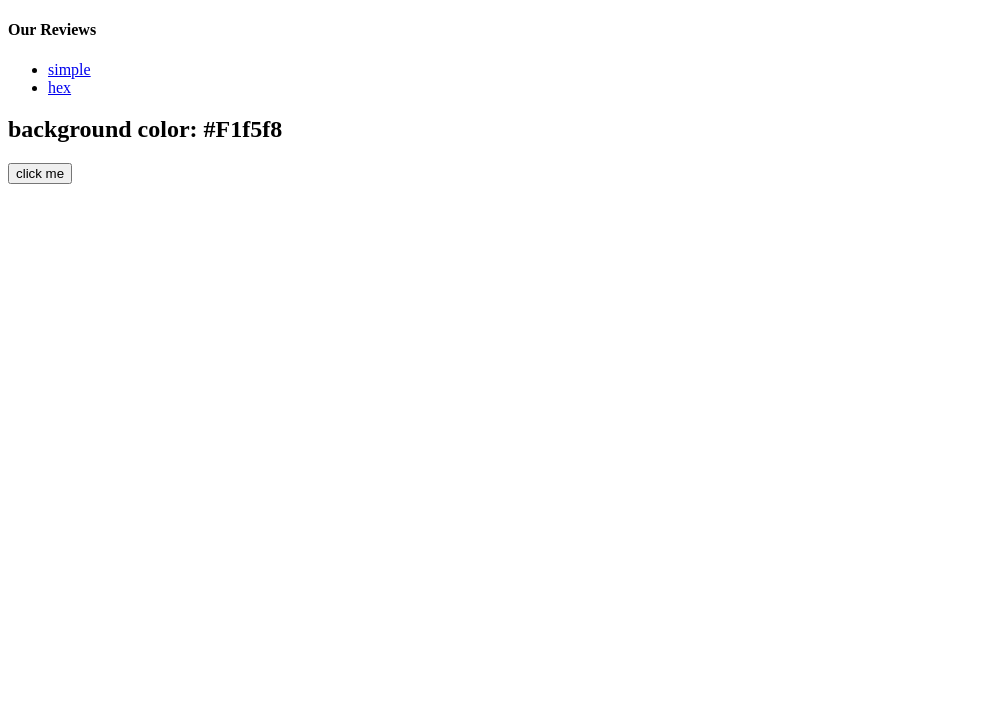
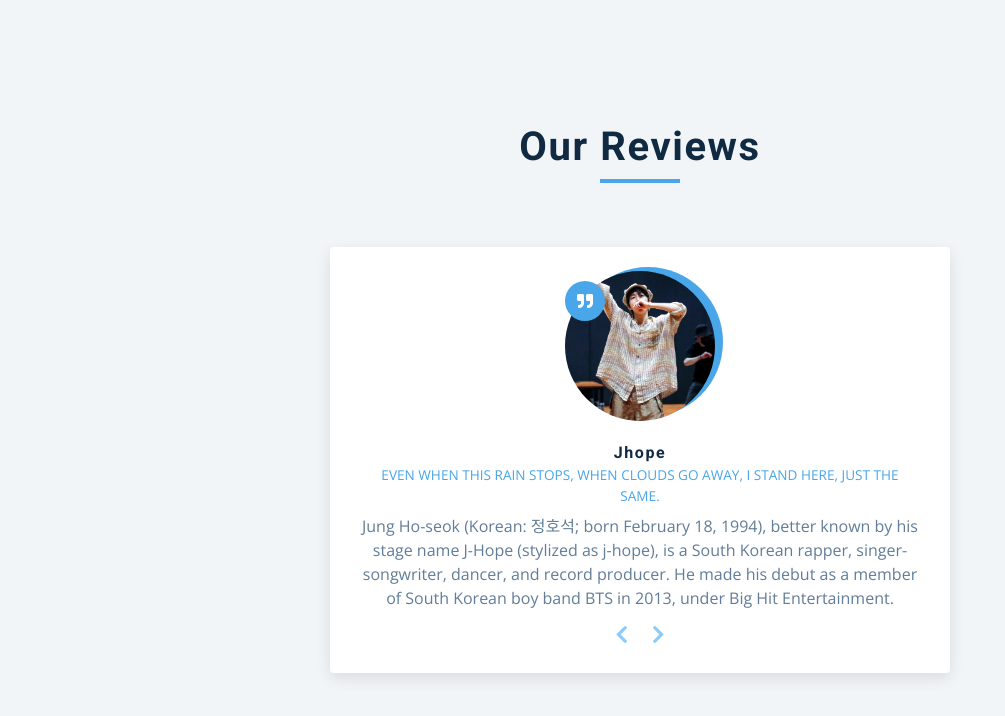
Before and after one commit to minionpika/JavaScript, a plain HTML site: page 3 Reviews/index.html in a window 1280 px wide. Shown: the whole page, without its empty margins (0-1005 px from the left). Drawn offline with nearby package versions, Linux system fonts and the light colour scheme.

Commit message:
[Issue] Added JHope [Reason] Practice [Description] N/A [Author] Tahrina Tasnim

```diff
--- a/3 Reviews/index.html
+++ b/3 Reviews/index.html
@@ -5,29 +5,32 @@
         <meta name="viewport" content="width=device-width, initial-scale=1.0">
         <title>Reviews</title>
         <link rel="stylesheet" type="text/css" href="styles.css">
+        <link rel="stylesheet" href="https://cdnjs.cloudflare.com/ajax/libs/font-awesome/5.14.0/css/all.min.css"/>
     </head>
 
     <body>
-        <nav>
-            <div class="nav-center">
-                <h4>Our Reviews</h4>
-                <ul class="nav-links">
-                    <li>
-                        <a href="index.html">simple</a>
-                    </li>
-                    <li>
-                        <a href="hex.html">hex</a>
-                    </li>
-                </ul>
-            </div>
-        </nav>
         <main>
-            <div class="container">
-                <h2>
-                    background color: <span class="color"> #F1f5f8 </span>
-                </h2>
-                <button class="btn btn-hero" id="btn">click me</button>
-            </div>
+            <section class="container">
+                <div class="title">
+                    <h2>Our Reviews</h2>
+                    <div class="underline"></div>
+                </div>
+                <article class="review">
+                    <div class="img-container">
+                        <img src="./images/jhope.jpeg" id="person-img" alt=""/>
+                    </div>
+                    <h4 id="author">Jhope</h4>
+                    <p id="job">Even when this rain stops, when clouds go away, I stand here, just the same.</p>
+                    <p id="info">Jung Ho-seok (Korean: 정호석; born February 18, 1994), better known by his stage name J-Hope (stylized as j-hope),
+                        is a South Korean rapper, singer-songwriter, dancer, and record producer. He made his debut as a member of South Korean
+                        boy band BTS in 2013, under Big Hit Entertainment.
+                    </p>
+                    <div class="button-container">
+                        <button class="prev-btn"><i class="fa fa-chevron-left"></i></button>
+                        <button class="next-btn"><i class="fa fa-chevron-right"></i></button>
+                    </div>
+                </article>
+            </section>
         </main>
         <!-- js -->
         <script src="index.js"></script>
--- a/3 Reviews/styles.css
+++ b/3 Reviews/styles.css
@@ -0,0 +1,273 @@
+/* copied from https://github.com/john-smilga/javascript-basic-projects/blob/master/03-reviews/setup/styles.css */
+/*
+===============
+Fonts
+===============
+*/
+@import url("https://fonts.googleapis.com/css?family=Open+Sans|Roboto:400,700&display=swap");
+
+/*
+===============
+Variables
+===============
+*/
+
+:root {
+  /* dark shades of primary color*/
+  --clr-primary-1: hsl(205, 86%, 17%);
+  --clr-primary-2: hsl(205, 77%, 27%);
+  --clr-primary-3: hsl(205, 72%, 37%);
+  --clr-primary-4: hsl(205, 63%, 48%);
+  /* primary/main color */
+  --clr-primary-5: hsl(205, 78%, 60%);
+  /* lighter shades of primary color */
+  --clr-primary-6: hsl(205, 89%, 70%);
+  --clr-primary-7: hsl(205, 90%, 76%);
+  --clr-primary-8: hsl(205, 86%, 81%);
+  --clr-primary-9: hsl(205, 90%, 88%);
+  --clr-primary-10: hsl(205, 100%, 96%);
+  /* darkest grey - used for headings */
+  --clr-grey-1: hsl(209, 61%, 16%);
+  --clr-grey-2: hsl(211, 39%, 23%);
+  --clr-grey-3: hsl(209, 34%, 30%);
+  --clr-grey-4: hsl(209, 28%, 39%);
+  /* grey used for paragraphs */
+  --clr-grey-5: hsl(210, 22%, 49%);
+  --clr-grey-6: hsl(209, 23%, 60%);
+  --clr-grey-7: hsl(211, 27%, 70%);
+  --clr-grey-8: hsl(210, 31%, 80%);
+  --clr-grey-9: hsl(212, 33%, 89%);
+  --clr-grey-10: hsl(210, 36%, 96%);
+  --clr-white: #fff;
+  --clr-red-dark: hsl(360, 67%, 44%);
+  --clr-red-light: hsl(360, 71%, 66%);
+  --clr-green-dark: hsl(125, 67%, 44%);
+  --clr-green-light: hsl(125, 71%, 66%);
+  --clr-black: #222;
+  --ff-primary: "Roboto", sans-serif;
+  --ff-secondary: "Open Sans", sans-serif;
+  --transition: all 0.3s linear;
+  --spacing: 0.1rem;
+  --radius: 0.25rem;
+  --light-shadow: 0 5px 15px rgba(0, 0, 0, 0.1);
+  --dark-shadow: 0 5px 15px rgba(0, 0, 0, 0.2);
+  --max-width: 1170px;
+  --fixed-width: 620px;
+}
+/*
+===============
+Global Styles
+===============
+*/
+
+*,
+::after,
+::before {
+  margin: 0;
+  padding: 0;
+  box-sizing: border-box;
+}
+body {
+  font-family: var(--ff-secondary);
+  background: var(--clr-grey-10);
+  color: var(--clr-grey-1);
+  line-height: 1.5;
+  font-size: 0.875rem;
+}
+ul {
+  list-style-type: none;
+}
+a {
+  text-decoration: none;
+}
+h1,
+h2,
+h3,
+h4 {
+  letter-spacing: var(--spacing);
+  text-transform: capitalize;
+  line-height: 1.25;
+  margin-bottom: 0.75rem;
+  font-family: var(--ff-primary);
+}
+h1 {
+  font-size: 3rem;
+}
+h2 {
+  font-size: 2rem;
+}
+h3 {
+  font-size: 1.25rem;
+}
+h4 {
+  font-size: 0.875rem;
+}
+p {
+  margin-bottom: 1.25rem;
+  color: var(--clr-grey-5);
+}
+@media screen and (min-width: 800px) {
+  h1 {
+    font-size: 4rem;
+  }
+  h2 {
+    font-size: 2.5rem;
+  }
+  h3 {
+    font-size: 1.75rem;
+  }
+  h4 {
+    font-size: 1rem;
+  }
+  body {
+    font-size: 1rem;
+  }
+  h1,
+  h2,
+  h3,
+  h4 {
+    line-height: 1;
+  }
+}
+/*  global classes */
+
+/* section */
+.section {
+  padding: 5rem 0;
+}
+
+.section-center {
+  width: 90vw;
+  margin: 0 auto;
+  max-width: 1170px;
+}
+@media screen and (min-width: 992px) {
+  .section-center {
+    width: 95vw;
+  }
+}
+main {
+  min-height: 100vh;
+  display: grid;
+  place-items: center;
+}
+
+/*
+===============
+Reviews
+===============
+*/
+main {
+  min-height: 100vh;
+  display: grid;
+  place-items: center;
+}
+.title {
+  text-align: center;
+  margin-bottom: 4rem;
+}
+.underline {
+  height: 0.25rem;
+  width: 5rem;
+  background: var(--clr-primary-5);
+  margin-left: auto;
+  margin-right: auto;
+}
+.container {
+  width: 80vw;
+  max-width: var(--fixed-width);
+}
+.review {
+  background: var(--clr-white);
+  padding: 1.5rem 2rem;
+  border-radius: var(--radius);
+  box-shadow: var(--light-shadow);
+  transition: var(--transition);
+  text-align: center;
+}
+.review:hover {
+  box-shadow: var(--dark-shadow);
+}
+.img-container {
+  position: relative;
+  width: 150px;
+  height: 150px;
+  border-radius: 50%;
+  margin: 0 auto;
+  margin-bottom: 1.5rem;
+}
+#person-img {
+  width: 100%;
+  display: block;
+  height: 100%;
+  object-fit: cover;
+  border-radius: 50%;
+  position: relative;
+}
+.img-container::after {
+  font-family: "Font Awesome 5 Free";
+  font-weight: 900;
+  content: "\f10e";
+  position: absolute;
+  top: 0;
+  left: 0;
+  width: 2.5rem;
+  height: 2.5rem;
+  display: grid;
+  place-items: center;
+  border-radius: 50%;
+  transform: translateY(25%);
+  background: var(--clr-primary-5);
+  color: var(--clr-white);
+}
+.img-container::before {
+  content: "";
+  width: 100%;
+  height: 100%;
+  background: var(--clr-primary-5);
+  position: absolute;
+  top: -0.25rem;
+  right: -0.5rem;
+  border-radius: 50%;
+}
+#author {
+  margin-bottom: 0.25rem;
+}
+#job {
+  margin-bottom: 0.5rem;
+  text-transform: uppercase;
+  color: var(--clr-primary-5);
+  font-size: 0.85rem;
+}
+#info {
+  margin-bottom: 0.75rem;
+}
+.prev-btn,
+.next-btn {
+  color: var(--clr-primary-7);
+  font-size: 1.25rem;
+  background: transparent;
+  border-color: transparent;
+  margin: 0 0.5rem;
+  transition: var(--transition);
+  cursor: pointer;
+}
+.prev-btn:hover,
+.next-btn:hover {
+  color: var(--clr-primary-5);
+}
+.random-btn {
+  margin-top: 0.5rem;
+  background: var(--clr-primary-10);
+  color: var(--clr-primary-5);
+  padding: 0.25rem 0.5rem;
+  text-transform: capitalize;
+  border-radius: var(--radius);
+  transition: var(--transition);
+  border-color: var(--clr-primary-5);
+  cursor: pointer;
+}
+.random-btn:hover {
+  background: var(--clr-primary-5);
+  color: var(--clr-primary-1);
+}
```
Also changed, not shown: 3 Reviews/images/jhope.jpeg (added), 3 Reviews/images/jk.jpeg (added), 3 Reviews/images/jm.jpeg (added), 3 Reviews/images/tae.jpeg (added), 2 other files.
